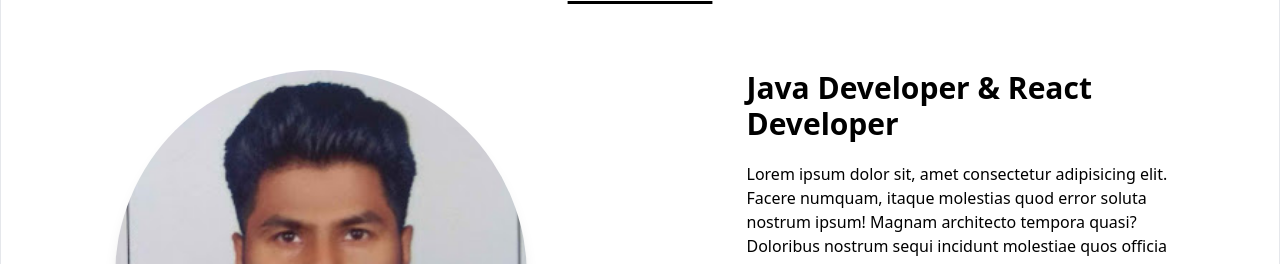
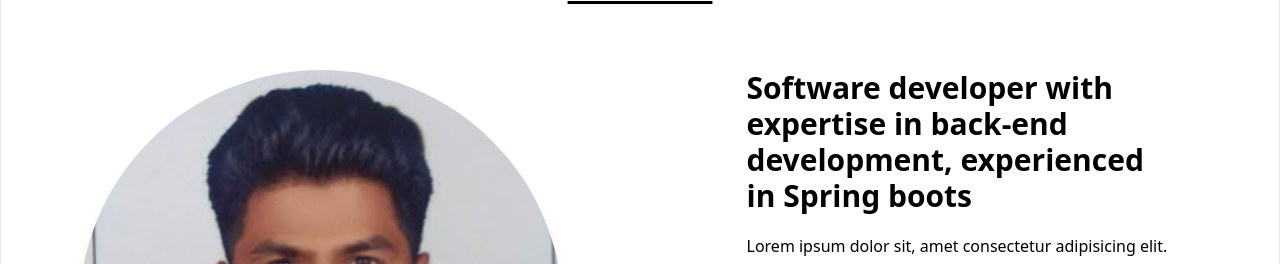
Before and after one commit to patel812/PortfolioWebsite, a React (Vite) app: page / in a window 1280 px wide. Shown: the part 523-787 px from the top of the page. Built offline with nearby package versions, Linux system fonts and the light colour scheme.

Commit message:
Update About.jsx

```diff
--- a/src/components/About.jsx
+++ b/src/components/About.jsx
@@ -9,7 +9,7 @@ const About = () => {
     const [data, setData] = useState({
 
         image: bannerImage,
-        title: "Java Developer & React Developer",
+        title: "Software developer with expertise in back-end development, experienced in Spring boots",
         desc1: `Lorem ipsum dolor sit, amet consectetur adipisicing elit. Facere numquam, itaque molestias quod error soluta nostrum ipsum! Magnam architecto tempora quasi? Doloribus nostrum sequi incidunt molestiae quos officia quam voluptatem!`,
         desc2: `Lorem ipsum dolor sit, amet consectetur adipisicing elit. Facere numquam, itaque molestias quod error soluta nostrum ipsum! Magnam architecto tempora quasi? Doloribus nostrum sequi incidunt molestiae quos officia quam voluptatem!`,
 
```
